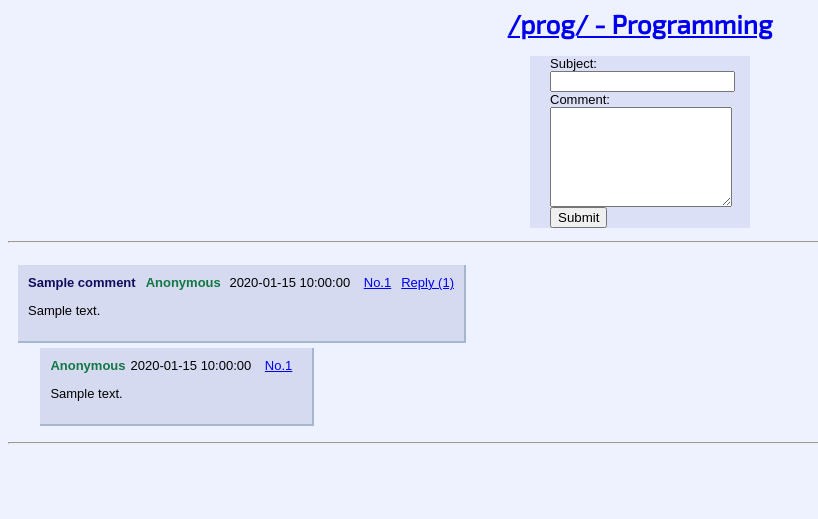
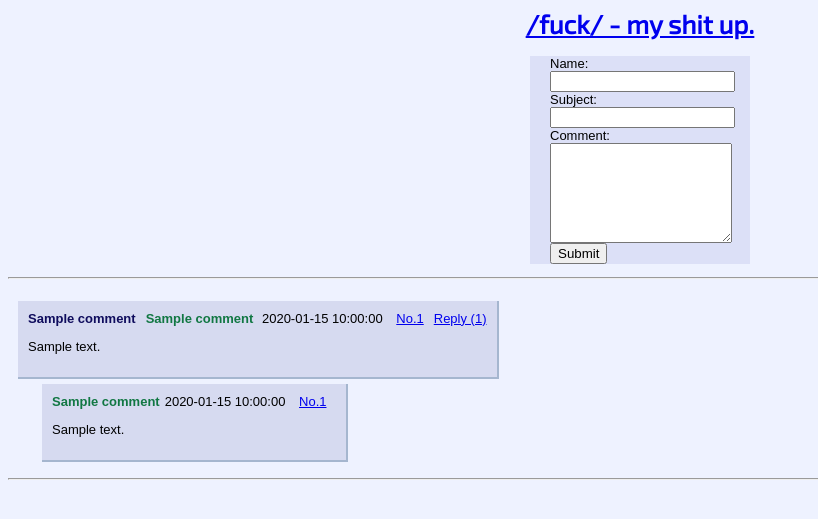
Before and after one commit to san1149714san/Textboard, a PHP site: page / in a window 1280 px wide. Shown: the top 519 px of the page, without its empty margins (0-818 px from the left). Run offline with PHP 8.4, Linux system fonts and the light colour scheme; tables that the repository leaves empty or names only in its code hold one stand-in row (values such as "Sample post").

Commit message:
added names, fixed security vulnerability.

```diff
--- a/getComments.php
+++ b/getComments.php
@@ -5,12 +5,13 @@
 
 
     function getComments($id) {
-        $r = mysql_query("SELECT isThread, id FROM comments WHERE id='$id' AND isThread=1") or print("Error");
+        $r = mysql_query("SELECT * FROM comments WHERE id='$id' AND isThread=1") or print("Error");
+        //There are no to threads with this ID.
         if (mysql_num_rows($r) == 0) {
             return false;
         }
 
-        $query = "SELECT subject, id, thread_id, comment, isThread FROM comments WHERE thread_id='$id' OR id='$id';";
+        $query = "SELECT subject, id, thread_id, comment, name, date FROM comments WHERE thread_id='$id' OR id='$id';";
         $result = mysql_query($query) or trigger_error("Error getting comments!");
 
 
@@ -19,21 +20,38 @@
             $messageId = $messages['id'];
             $comment = $messages['comment'];
             $thread_id = $messages['thread_id'];
+            $name = $messages['name'];
+            $date = $messages['date'];
 
+            //Explode the comment in to an array seperated by the breaklines.
             $pieces = explode("<br />", $comment);
 
+            //Implode the array that has now been wrapped.
             $comment = implode(" <br /> ", wrapComment($pieces));
 
+            $html = "
+                <section class='threadComment'>";
 
-            echo "<section class='threadComment'>";
+            echo $html;
+            //echo "<section class='threadComment'>";
             if ($messageId == $id) {
-                echo "<span id='subject'>$subject</span><span class='name'>Anonymous</span>";
+                $html = "
+                    <span id='subject'>$subject</span><span class='name'>$name</span><span class='date'>$date</span>";
+
+                echo $html;
             } else {
-                echo "<span class='name'>Anonymous</span>";
+                $html = "
+                    <span class='name'>$name</span><span class='date'>$date</span>";
+                echo $html;
             }
-            echo "<a name='$messageId' href='#$messageId' onclick='reply($messageId)'><span id='id'>No.$messageId</span></a>";
-            echo "<br>$comment<br>";
-            echo "</section>";
+
+            $html = "
+                    <a name='$messageId' href='#$messageId' onclick='reply($messageId)'><span id='id'>No.$messageId</span></a>
+                    <p class='test'>$comment</p>
+                </section>
+            ";
+
+            echo $html;
         }
 
         return true;
--- a/getThreads.php
+++ b/getThreads.php
@@ -30,7 +30,7 @@
 
     //Takes a thread ID, and prints the thread.
     function printThreads($id) {
-        $query = "SELECT subject, date, id, thread_id, comment, isThread FROM comments WHERE id='$id'";
+        $query = "SELECT subject, date, id, thread_id, comment, isThread, name FROM comments WHERE id='$id'";
 
         $result = mysql_query($query) or trigger_error("Error getting threads.");
 
@@ -40,7 +40,7 @@
             $id = $messages['id'];
             $comment = $messages['comment'];
             $date = $messages['date'];
-
+            $name = $messages['name'];
 
             $pieces = explode("<br />", $comment);
 
@@ -53,7 +53,7 @@
                 <section id='thread'>
                     <section class='comment' id='mainPost'>
                         <span id='subject'>$subject</span>
-                        <span class='name'>Anonymous</span>
+                        <span class='name'>$name</span>
                         <span class='date'>$date</span>
                         <a name='$id' href='index.php?id=$id'><span id='id'>No.$id</span></a>
             ";
@@ -65,10 +65,7 @@
                         </form>
             ";
             echo $html;
-            // echo "<section id='thread'>";
-            // echo "<div class='comment' id='mainPost'>";
-            // echo "<span id='subject'>$subject</span><span class='name'>Anonymous</span><span class='date'>$date</span>";
-            // echo "<a name='$id' href='index.php?id=$id'><span id='id'>No.$id</span></a>";
+
             if (isset($_SESSION['username'])) {
                 if ($_SESSION['username'] == "admin") {
                     echo $adminForm;
@@ -82,10 +79,6 @@
             ";
 
             echo $html;
-            // echo "<a id='link' href='index.php?id=$id'>Reply ($replyCount)</a>";
-
-            // echo "<span class='commentText'><p class='test'>$comment</p></span>";
-            // echo "</div>";
 
             $threadComments = "SELECT * FROM (SELECT * FROM (SELECT * FROM comments WHERE thread_id='$id' ORDER BY date DESC LIMIT 3) sub) test WHERE thread_id='$id' ORDER BY date ASC LIMIT 3";
             // $threadComments = "SELECT date, id, comment FROM comments WHERE
@@ -98,6 +91,8 @@
                 $comment = $replies['comment'];
                 $date = $replies['date'];
                 $thread_id = $replies['thread_id'];
+                $name = $replies['name'];
+
 
                 $pieces = explode("<br />", $comment);
                 //print_r($pieces);
@@ -106,7 +101,7 @@
                 $html = "
                     <section class='threadreply'>
                         <div class='comment'>
-                            <span class='name'>Anonymous</span><span class='date'>$date</span>
+                            <span class='name'>$name</span><span class='date'>$date</span>
                             <a name='$id' href='index.php?id=$thread_id#$id'><span id='id'>No.$id</span></a>
                 ";
 
@@ -120,10 +115,7 @@
                                 <input type='submit' value='delete'>
                             </form>
                 ";
-                // echo "<section class='threadreply'>";
-                // echo "<div class='comment'>";
-                // echo "<span class='name'>Anonymous</span><span class='date'>$date</span>";
-                // echo "<a name='$id' href='index.php?id=$thread_id#$id'><span id='id'>No.$id</span></a>";
+
                 if (isset($_SESSION['username'])) {
                     if ($_SESSION['username'] == "admin") {
                         echo $adminForm;
@@ -138,14 +130,10 @@
 
                 echo $html;
 
-                // echo "<span class='commentText'><p>$comment</p></span>";
-                // echo "</div>";
-                // echo "</section>";
             }
 
             $html = "
                 </section>
-
                 <hr>
             ";
 
--- a/index.php
+++ b/index.php
@@ -25,15 +25,21 @@
 	  	}
 	}
 	?>
-	<h1><a href="index.php">/prog/ - Programming</a></h1>
+		<h1>
+		<a href="index.php">/fuck/ - my shit up.</a></h1>
 		<div id='submitForm'>
 		  	<form action="postComment.php" method="post">
 		  	<?php
+		  		//Change the input forms depending on wether we're in a thread or not.
 				if (isset($_GET['id'])) {
 			  		$get = $_GET['id'];
-			  		echo "<input type=hidden name='inThread' value='$get' />";
+			  		$_SESSION['thread_id'] = $get;
+			  		echo "Name: <input type='text' name='name'><br>";
+			  		//echo "<input type=hidden name='inThread' value='$get' />";
 			  		echo "Comment: <textarea id='commentBox' type='text' name='comment' rows=40></textarea><br>";
 				} else {
+					$_SESSION['thread_id'] = -1;
+					echo "Name: <input type='text' name='name'><br>";
 			  		echo "Subject: <input type='text' name='subject'><br>";
 			  		echo "Comment: <textarea id='commentBox' type='text' name='comment' rows=40></textarea><br>";
 				}
@@ -43,6 +49,7 @@
 		  	</form>
 		</div>
 		<?php
+			//If we're in a thread, add a hyperlink to return back.
 			if (isset($_GET['id'])) {
 				echo "<a href='index.php'>[Return]</a>";
 			}
@@ -51,10 +58,13 @@
 
 		<?php
 			if (isset($_GET['id'])) {
+		  	//If we can't get any comments for this id, then we're not in a thread.
 				if (getComments(intval($_GET['id'])) == false) {
+
 				 	header('Location: 404.php');
 				}
 			} else {
+				//We're on the front page, get the latest threads.
 				getThreads();
 			}
 		?>
--- a/postsuccess.php
+++ b/postsuccess.php
@@ -7,7 +7,7 @@
   <body>
     <h1>POST SUCCESSFUL</h1>
     <?php
-      header("refresh:3; url=index.php");
+      header("refresh:2; url=index.php");
     ?>
   </body>
 </html>
--- a/style.css
+++ b/style.css
@@ -45,6 +45,7 @@ body {
 }
 
 .commentText {
+    margin: 10px;
     word-wrap: break-word;
     width: inherit;
 }
@@ -65,12 +66,11 @@ body {
 }
 
 #id {
-    width: 100%;
     padding-left: 10px;
-    padding-right: 10px;
 }
 
 .name {
+    padding-bottom: 10px;
     font-weight: bold;
     color: #117743;
 }
@@ -85,22 +85,19 @@ body {
     word-wrap: break-word;
     clear: left;
     float: left;
-
     background-color: #D6DAF0;
     border-right: 2px solid #A5B6CF;
     border-bottom: 2px solid #A5B6CF;
     margin-top: 5px;
-    padding-right: 20px;
-    padding-bottom: 20px;
-    padding-top: 10px;
+    padding-top: 5px;
     padding-left: 10px;
+    padding-right: 10px;
+    padding-bottom: 5px;
 }
 
-#mainPost {
-    max-width: 600px;
-}
 
 .comment {
+    word-wrap: break-word;
     float: left;
     clear: left;
     max-width: 500px;
```
Also changed, not shown: postComment.php (+70 -11 lines). Lines whose indentation alone changed are shown as unchanged.
